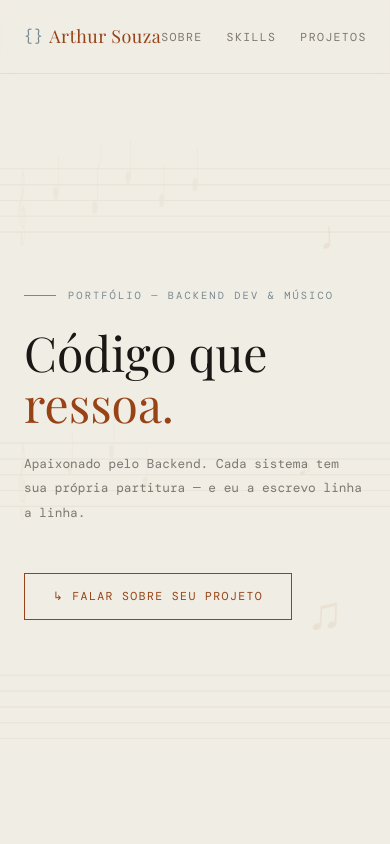
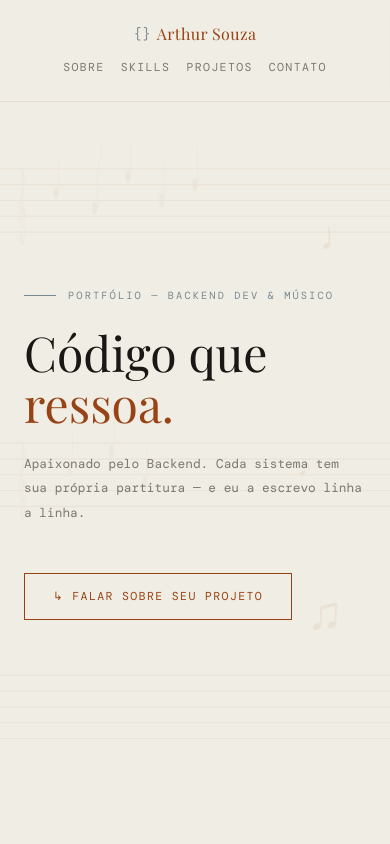
Before and after one commit to ArthurSouzaDev/Portfolio, a Next.js app: page / in a window 390 px wide. Shown: the top 844 px of the page. Built offline with nearby package versions, Linux system fonts and the light colour scheme; a web font is replaced by a local one.

Commit message:
Corrigindo responsividade

```diff
--- a/src/components/Nav.tsx
+++ b/src/components/Nav.tsx
@@ -27,18 +27,18 @@ export default function Nav() {
     <motion.nav
       animate={{ paddingTop: scrolled ? "0.9rem" : "1.4rem", paddingBottom: scrolled ? "0.9rem" : "1.4rem" }}
       transition={{ duration: 0.3, ease: "easeOut" }}
-      className="fixed inset-x-0 top-0 z-100 flex items-center justify-between border-b border-terracota/10 bg-perola/85 px-6 backdrop-blur-md sm:px-12"
+      className="fixed inset-x-0 top-0 z-100 flex flex-col items-center gap-2 border-b border-terracota/10 bg-perola/85 px-6 backdrop-blur-md sm:flex-row sm:justify-between sm:gap-0 sm:px-12"
     >
       <Link
         href="/"
-        className="inline-flex items-center gap-1.5 whitespace-nowrap font-display text-lg tracking-wide text-terracota"
+        className="inline-flex items-center gap-1.5 whitespace-nowrap font-display text-base tracking-wide text-terracota sm:text-lg"
       >
         <span className="inline-flex min-w-[1.2em] items-center justify-center font-mono text-[0.85em] text-azul">
           {"{}"}
         </span>
         Arthur Souza
       </Link>
-      <ul className="flex gap-6 sm:gap-10">
+      <ul className="flex w-full flex-wrap justify-center gap-x-4 gap-y-1 sm:w-auto sm:gap-x-10">
         {LINKS.map((link) => (
           <li key={link.hash}>
             <Link
```
